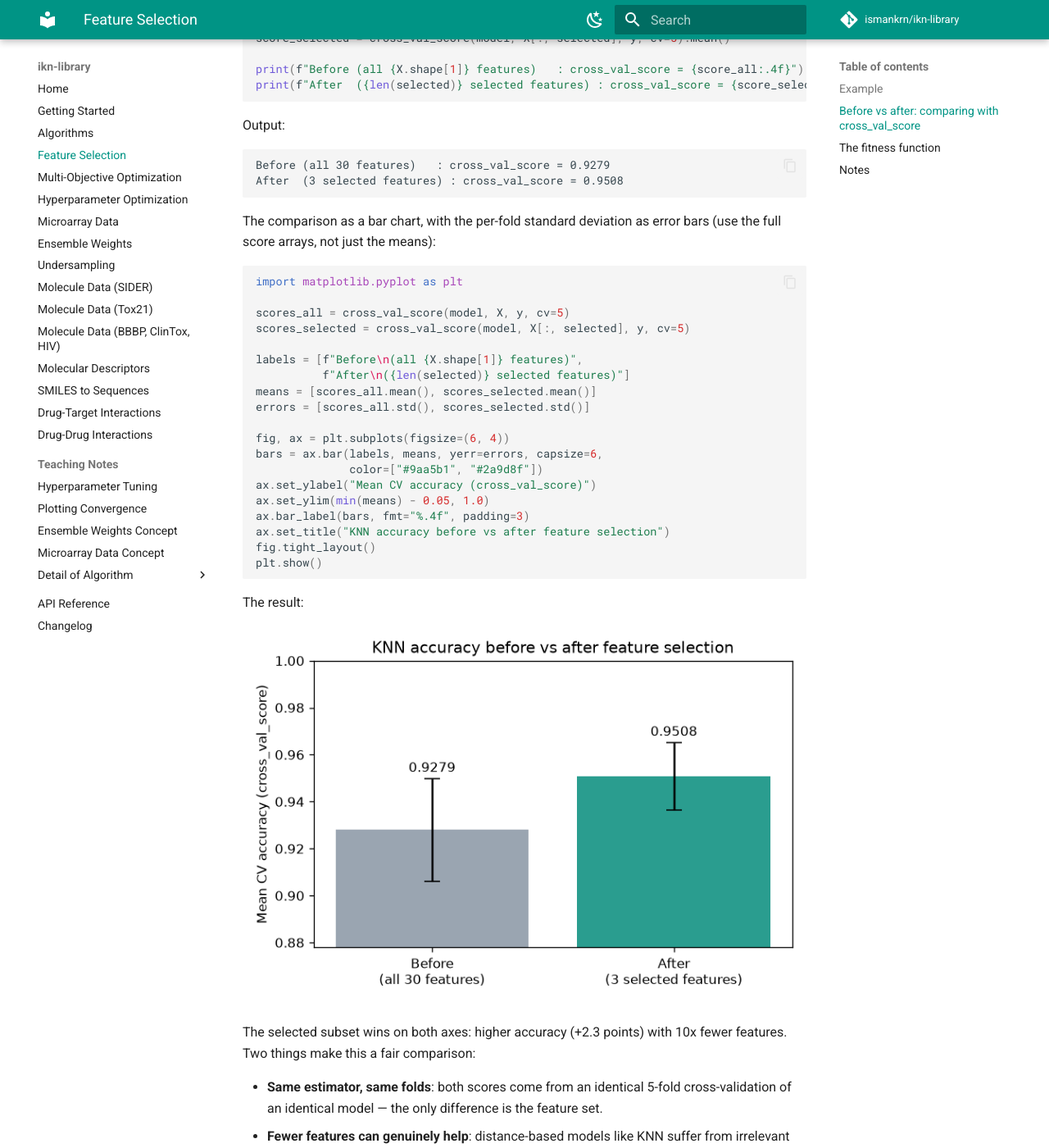
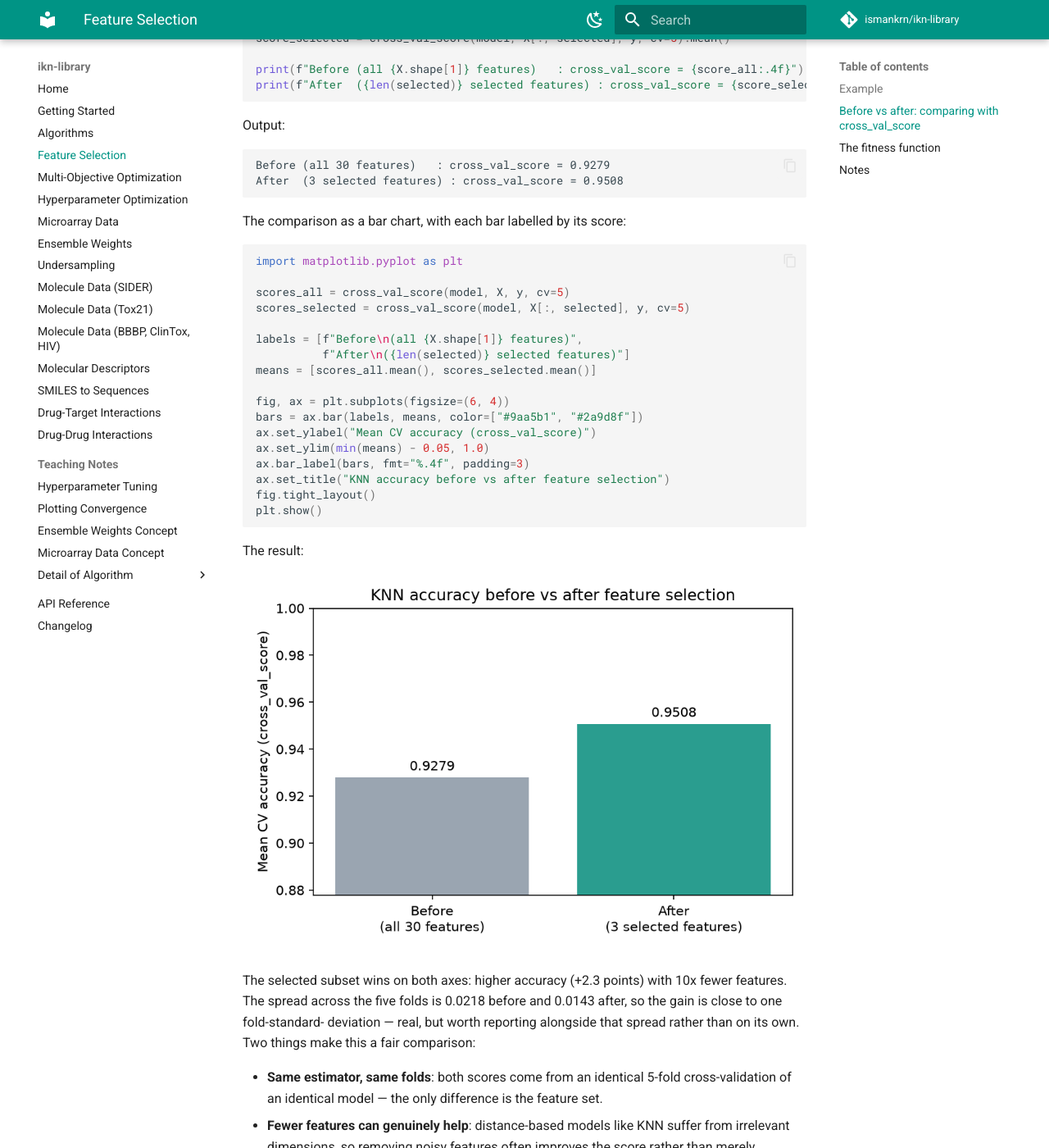
Before and after one commit to ismankrn/ikn-library, an MkDocs documentation site: the page built from docs/feature-selection.md, in a window 1280 px wide and 1400 px high, scrolled down 1204 px. Shown: the whole window at 82% size. Built offline with MkDocs 1.6.1 and Material for MkDocs 9.7.7, drawn with Linux system fonts in a browser that asks for light colours; comment, search, counter and statistics services are not loaded.

Commit message:
Drop error bars from the two comparison charts
Both bar charts drew the per-fold standard deviation as a yerr whisker,
which put a vertical line through the value label above each bar. The
charts now show the number alone.

The spread those whiskers carried is real information, so it moves into
the prose rather than disappearing: the feature-selection page now gives
0.0218 before and 0.0143 after, and the tuning page states 0.0179 and
0.0162 against the 0.0088 gap between the bars — still making the point
that the difference is within fold-to-fold noise, just without a chart
element to point at. Both pages had sentences describing the whiskers
that would otherwise have referred to something no longer drawn.

Charts regenerated; every number is unchanged.

Co-Authored-By: Claude Fable 5 <noreply@anthropic.com>

````diff
--- a/docs/feature-selection.md
+++ b/docs/feature-selection.md
@@ -66,8 +66,7 @@ Before (all 30 features)   : cross_val_score = 0.9279
 After  (3 selected features) : cross_val_score = 0.9508
 ```
 
-The comparison as a bar chart, with the per-fold standard deviation as
-error bars (use the full score arrays, not just the means):
+The comparison as a bar chart, with each bar labelled by its score:
 
 ```python
 import matplotlib.pyplot as plt
@@ -78,11 +77,9 @@ scores_selected = cross_val_score(model, X[:, selected], y, cv=5)
 labels = [f"Before\n(all {X.shape[1]} features)",
           f"After\n({len(selected)} selected features)"]
 means = [scores_all.mean(), scores_selected.mean()]
-errors = [scores_all.std(), scores_selected.std()]
 
 fig, ax = plt.subplots(figsize=(6, 4))
-bars = ax.bar(labels, means, yerr=errors, capsize=6,
-              color=["#9aa5b1", "#2a9d8f"])
+bars = ax.bar(labels, means, color=["#9aa5b1", "#2a9d8f"])
 ax.set_ylabel("Mean CV accuracy (cross_val_score)")
 ax.set_ylim(min(means) - 0.05, 1.0)
 ax.bar_label(bars, fmt="%.4f", padding=3)
@@ -96,7 +93,10 @@ The result:
 ![Bar chart: accuracy before vs after feature selection](img/feature_selection_comparison.png)
 
 The selected subset wins on both axes: higher accuracy (+2.3 points)
-with 10x fewer features. Two things make this a fair comparison:
+with 10x fewer features. The spread across the five folds is 0.0218
+before and 0.0143 after, so the gain is close to one fold-standard-
+deviation — real, but worth reporting alongside that spread rather than
+on its own. Two things make this a fair comparison:
 
 - **Same estimator, same folds**: both scores come from an identical
   5-fold cross-validation of an identical model — the only difference
````
Also changed, not shown: docs/gridsearch-comparison.md (+6 -6 lines), docs/img/feature_selection_comparison.png, docs/img/gridsearch_comparison.png.
